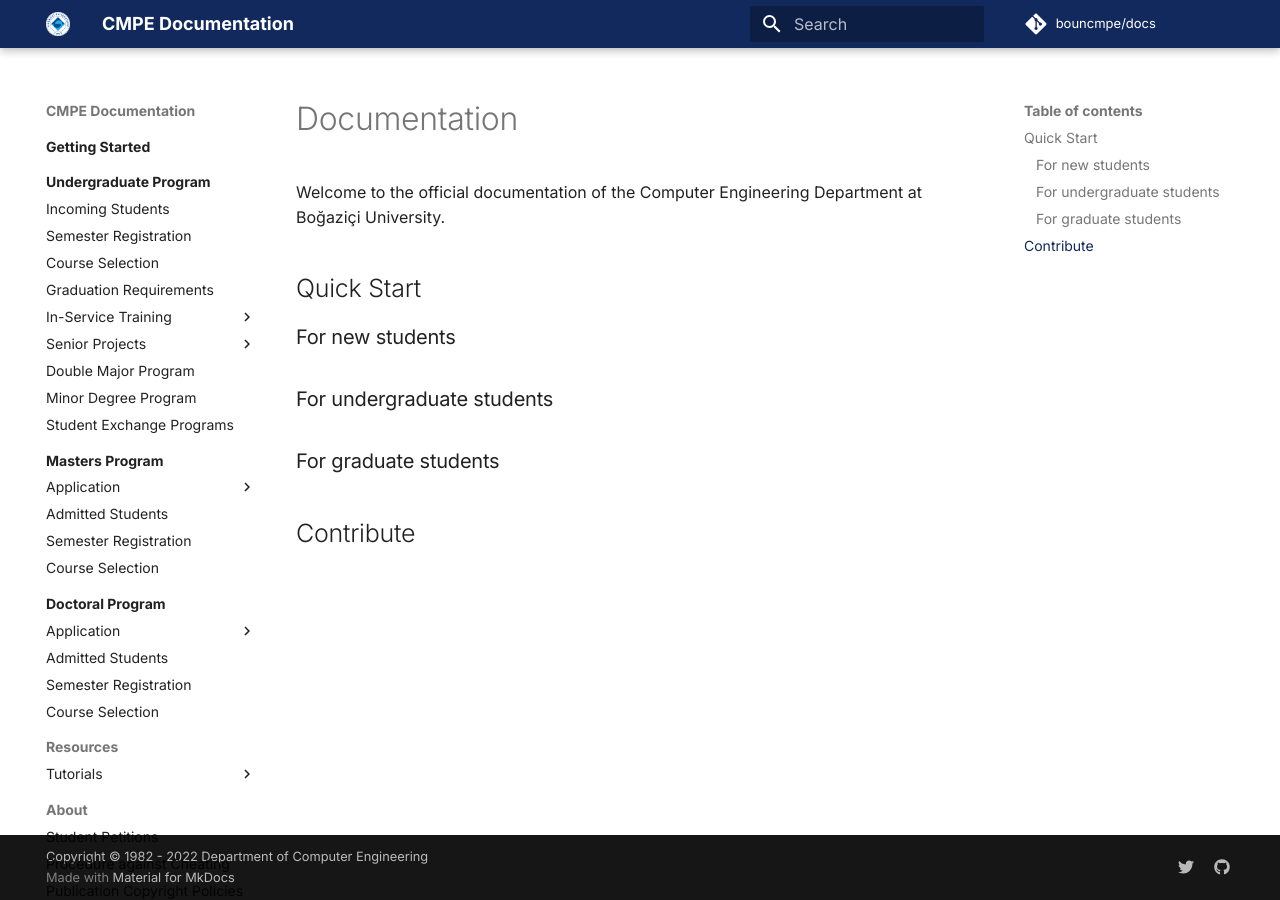
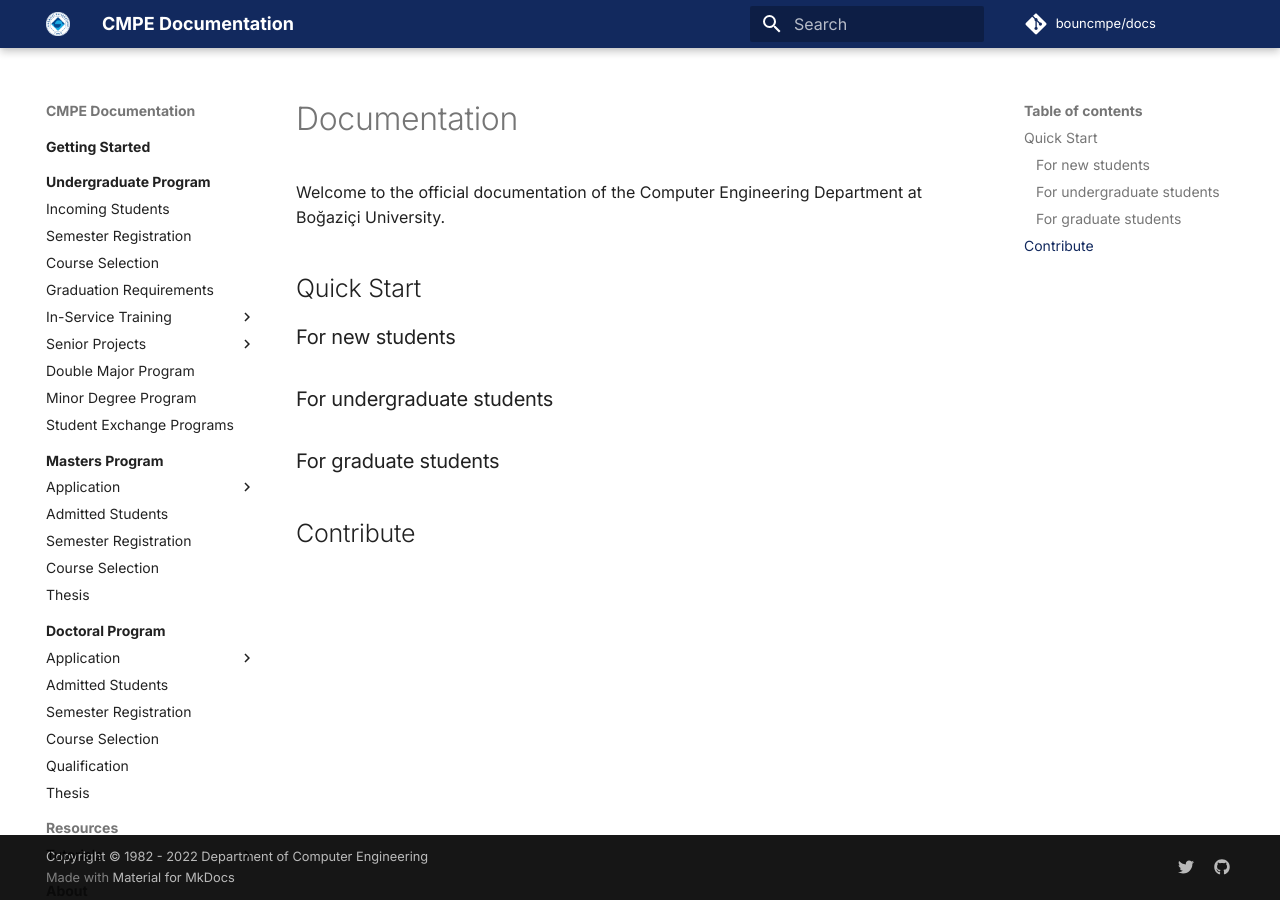
Before and after one commit to bouncmpe/docs, an MkDocs documentation site: the page built from content/index.md, in a window 1280 px wide. Built offline with MkDocs 1.6.1 and Material for MkDocs 9.7.7, drawn with Linux system fonts in a browser that asks for light colours; comment, search, counter and statistics services are not loaded.

Commit message:
Update mkdocs.yml

```diff
--- a/mkdocs.yml
+++ b/mkdocs.yml
@@ -97,6 +97,7 @@ nav:
       - Admitted Students: masters/admitted.md
       - Semester Registration: masters/registration.md
       - Course Selection: masters/courses.md
+      - Thesis: masters/thesis.md
 
   - Doctoral Program:
       - doctoral/index.md
@@ -108,6 +109,8 @@ nav:
       - Admitted Students: doctoral/admitted.md
       - Semester Registration: doctoral/registration.md
       - Course Selection: doctoral/courses.md
+      - Qualification: doctoral/qualification.md
+      - Thesis: doctoral/thesis.md
 
   - Resources:
       - Tutorials:
```
